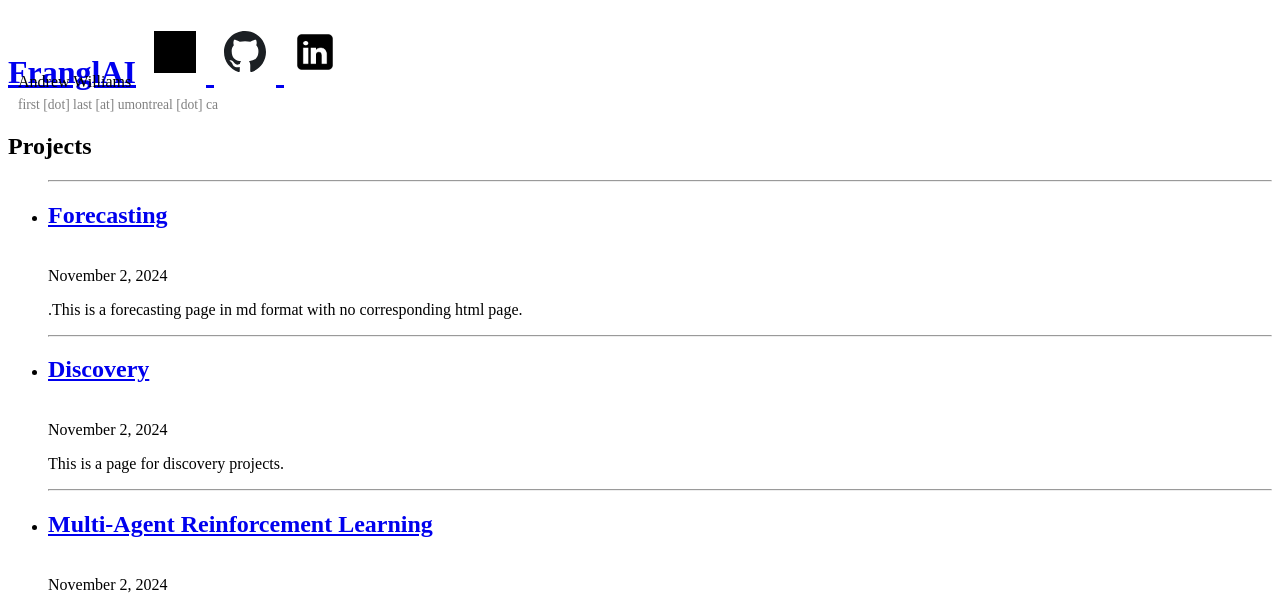
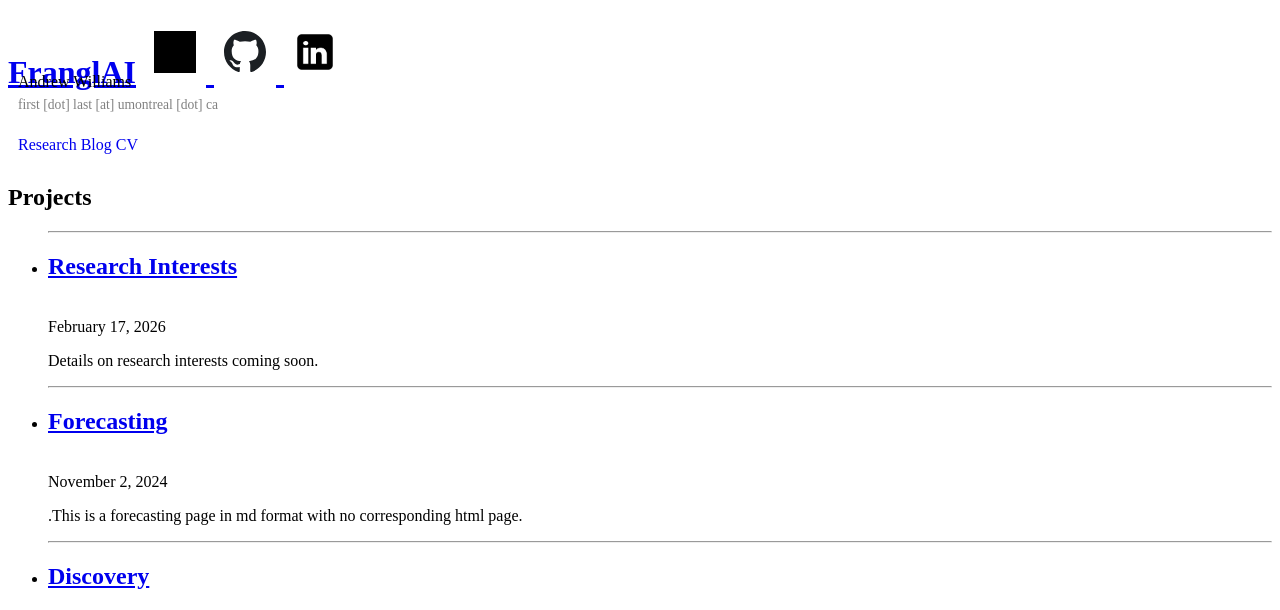
Before and after one commit to AndrewRWilliams/AndrewRWilliams.github.io, a Jekyll site: the page built from projects/index.html, in a window 1280 px wide. Shown: the part 108-718 px from the top of the page. Built offline with Jekyll 4.4.1, drawn with Linux system fonts in a browser that asks for light colours; grey boxes are pictures that could not be loaded.

Commit message:
added navbar

```diff
--- a/_includes/header.html
+++ b/_includes/header.html
@@ -5,11 +5,13 @@
             /* Add some padding and a background color to the nav element */
             padding: 10px;
         }
+
         nav a {
             /* Remove the underlines from the links */
             text-decoration: none;
             /* Make the text white and slightly larger */
         }
+
         nav a:hover {
             /* Change the text color when the mouse hovers over the link */
             color: #ccc;
@@ -18,25 +20,15 @@
     <h1 class="header-title">
         <a href="{{ site.baseurl }}/">{{ site.title }}</a>
         <a href="https://scholar.google.ca/citations?user=6gnCkJ0AAAAJ&hl=en">
-            <img
-                src="/google-scholar-icon.svg"
-                alt="Google Scholar link"
-                style="width: 42px; height: 42px; margin: 10px; filter: grayscale(100%) brightness(0%);"
-            />
+            <img src="/google-scholar-icon.svg" alt="Google Scholar link"
+                style="width: 42px; height: 42px; margin: 10px; filter: grayscale(100%) brightness(0%);" />
         </a>
         <a href="https://github.com/AndrewRWilliams">
-            <img
-                src="/github-icon.svg"
-                alt="Github link"
-                style="width: 42px; height: 42px; margin: 10px;"
-            />
+            <img src="/github-icon.svg" alt="Github link" style="width: 42px; height: 42px; margin: 10px;" />
         </a>
         <a href="https://www.linkedin.com/in/andrew-robert-williams/">
-            <img
-                src="/linkedin-icon.png"
-                alt="LinkedIn link"
-                style="width: 42px; height: 42px; margin: 10px; filter: grayscale(100%) contrast(1000%);"
-            />
+            <img src="/linkedin-icon.png" alt="LinkedIn link"
+                style="width: 42px; height: 42px; margin: 10px; filter: grayscale(100%) contrast(1000%);" />
         </a>
     </h1>
     <p style="margin-top: -40px; margin-left: 10px">
@@ -45,10 +37,11 @@
     <p style="font-size: 0.85em; color: gray; margin-top: -10px; margin-left: 10px;">
         first [dot] last [at] umontreal [dot] ca
     </p>
-<!--     <nav class="group">
-        <a href="{{ site.baseurl }}/projects">Projects</a>
+    <nav class="group">
+        <a href="{{ site.baseurl }}/work">Research</a>
         <a href="{{ site.baseurl }}/blog">Blog</a>
-    </nav> -->
+        <a href="{{ site.baseurl }}/cv">CV</a>
+    </nav>
 </header>
 
 <script>
--- /dev/null
+++ b/_posts/2026-02-17-research-interests.md
@@ -0,0 +1,7 @@
+---
+layout: post
+title: "Research Interests"
+date: 2026-02-17
+---
+
+Details on research interests coming soon.
--- /dev/null
+++ b/cv.md
@@ -0,0 +1,6 @@
+---
+layout: page
+title: Curriculum Vitae
+---
+
+PDF coming soon.
```
Also changed, not shown: blog.md (+2 -2 lines). Lines whose indentation alone changed are shown as unchanged.
